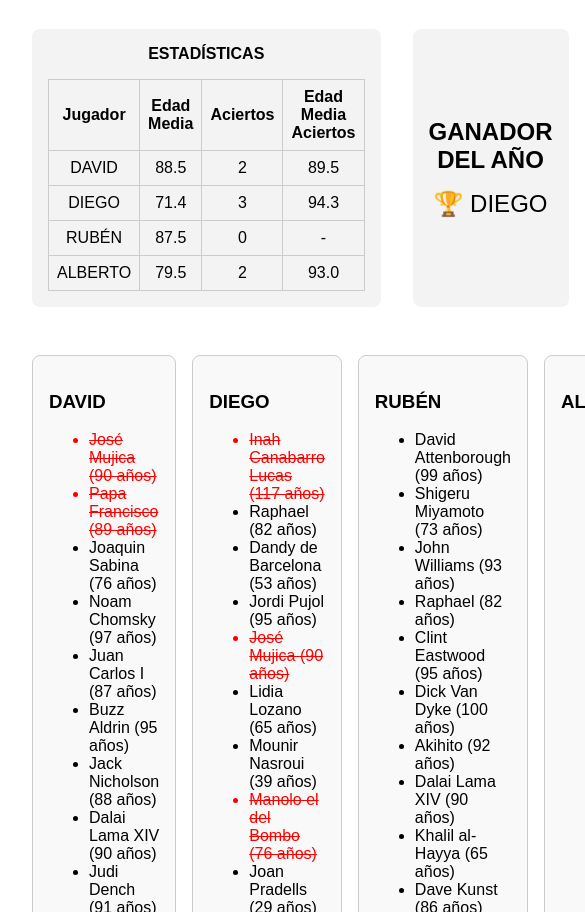
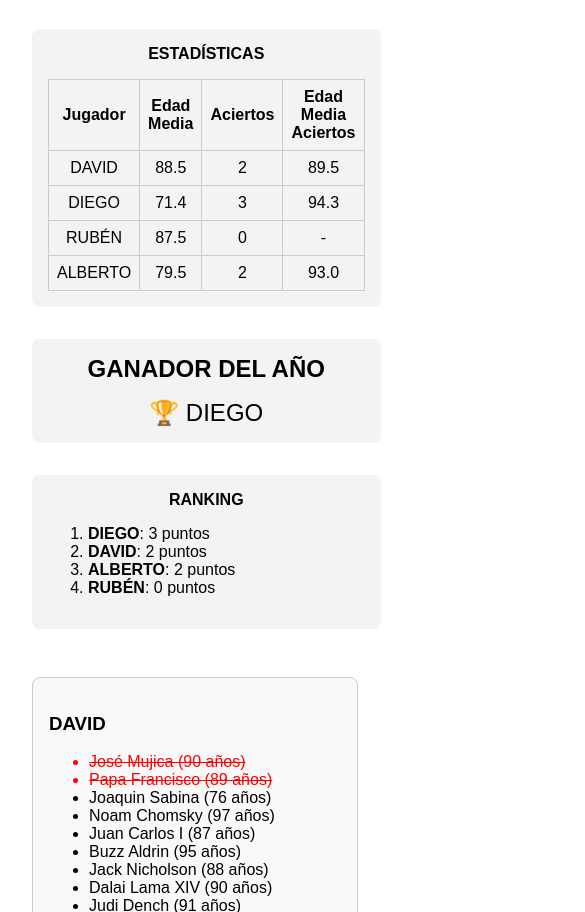
Before and after one commit to davidgarob/Necroporra, a plain HTML site: page index.html in a window 390 px wide. Shown: the part 186-1098 px from the top of the page, 585 px wide, since content can reach past the window. Drawn offline with Linux system fonts and the light colour scheme.

Commit message:
Update index.html

```diff
--- a/index.html
+++ b/index.html
@@ -69,6 +69,15 @@
       padding: 0.5rem;
       border: 1px solid #ccc;
       text-align: center;
+    }
+
+    @media (max-width: 768px) {
+      #main-layout {
+        grid-template-columns: 1fr;
+      }
+    #detalle {
+      grid-template-columns: 1fr;
+      }
     }
   </style>
 </head>
```
